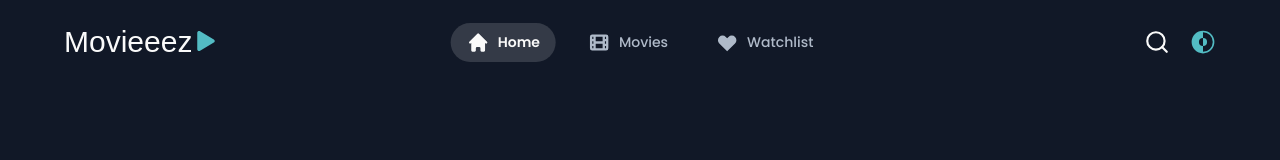
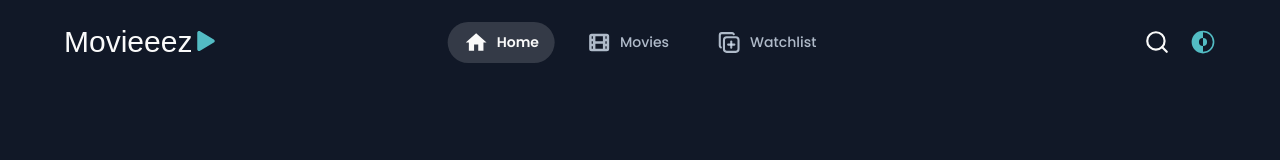
Before and after one commit to Ramirozzz/movieeez, a React (Vite) app: page / in a window 1280 px wide. Shown: the top 160 px of the page. Built offline with nearby package versions, Linux system fonts and the light colour scheme; no server answers; a web font is replaced by a local one.

Commit message:
update icons for Home and Watchlist links

```diff
--- a/src/components/header/NavLinks.tsx
+++ b/src/components/header/NavLinks.tsx
@@ -19,7 +19,7 @@ const NavLinks = () => {
                 }`
               }
             >
-              <Icon size={23} />
+              <Icon size={25} />
               <span>{link.label}</span>
             </NavLink>
           </li>
```
Also changed, not shown: src/constants/navLinks.ts (+5 -8 lines).
